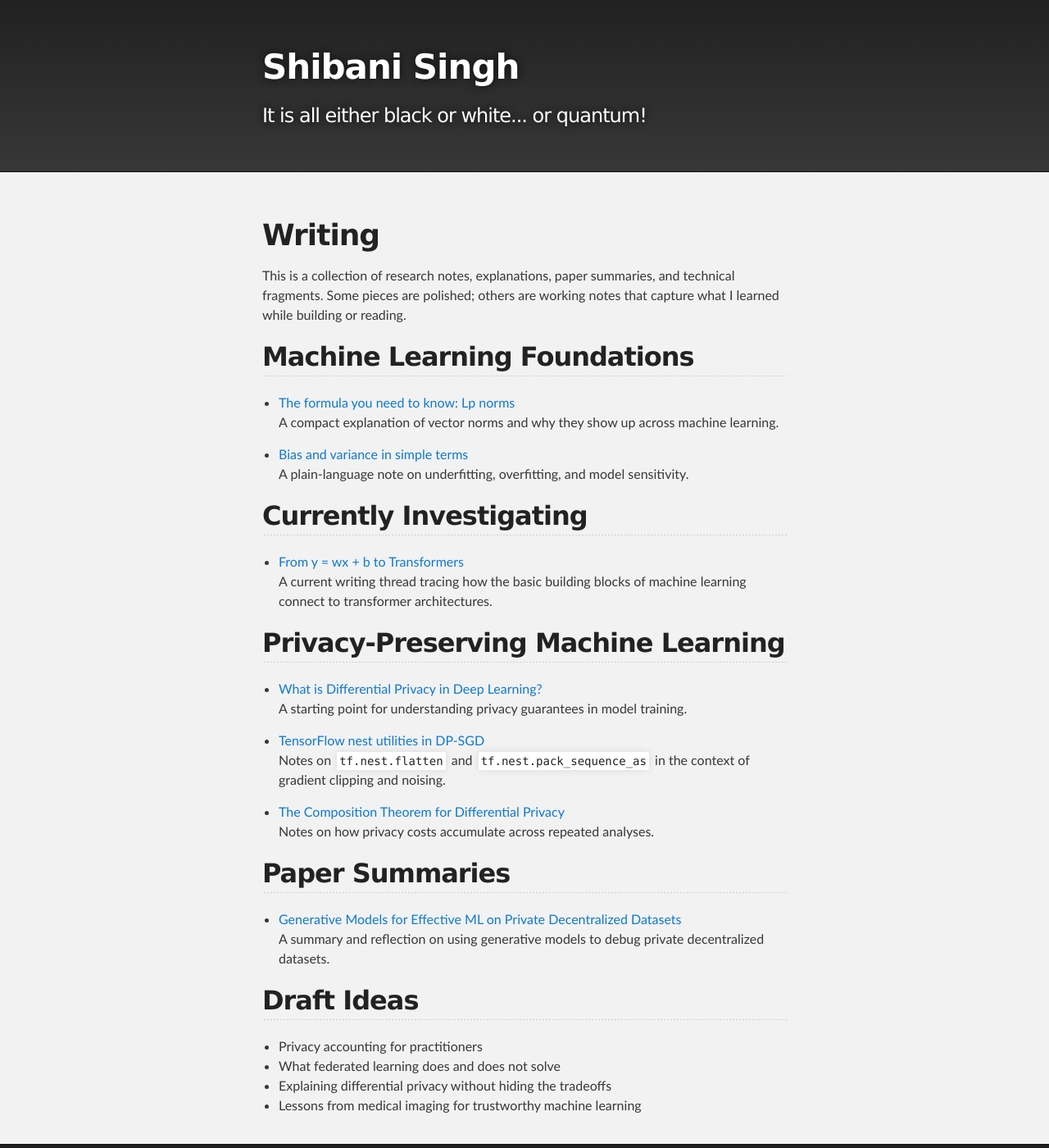
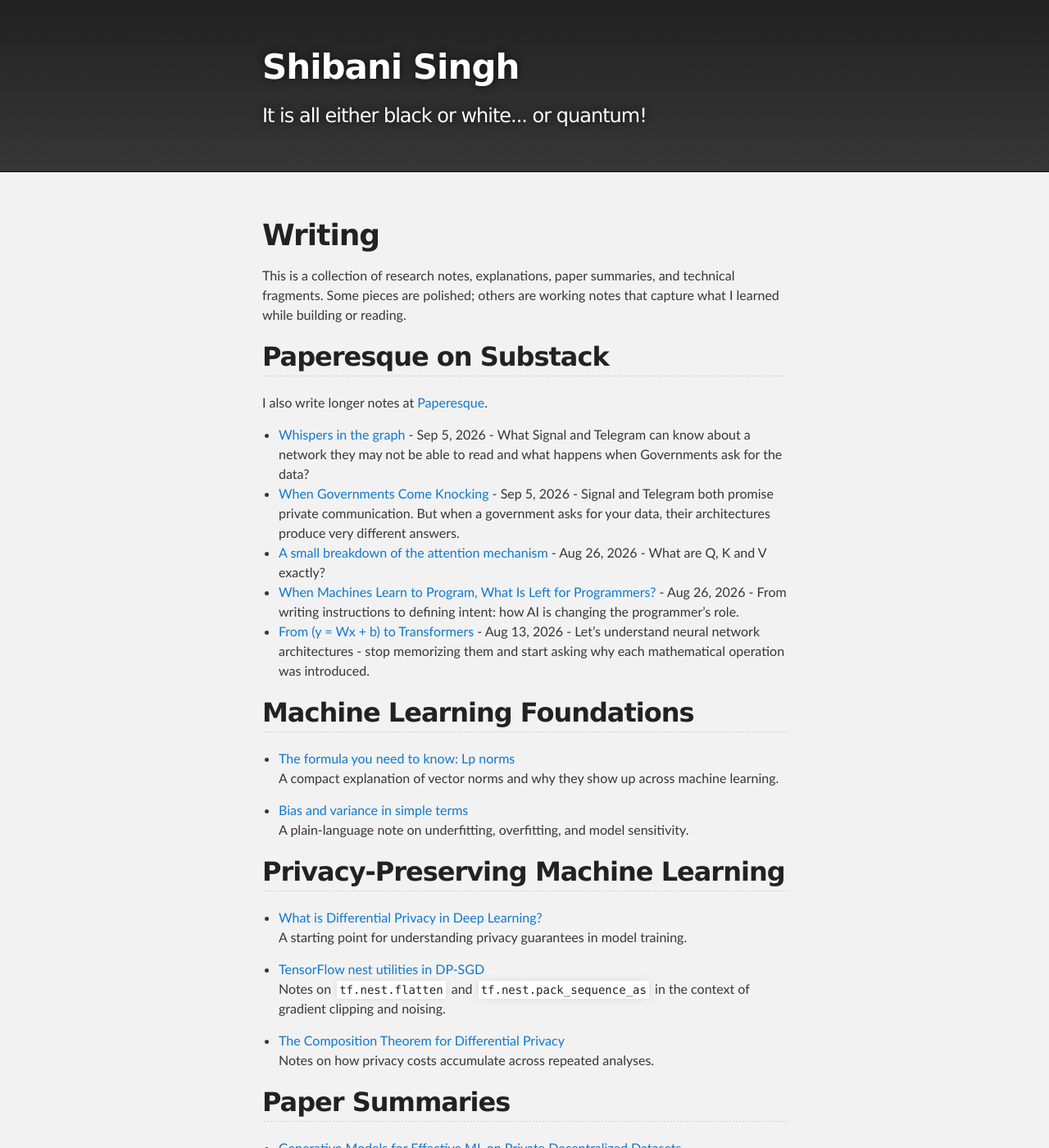
Before and after one commit to paperblack/paperblack.github.io, a Jekyll site: the page built from writing.md, in a window 1280 px wide and 1400 px high. Shown: the whole window at 82% size. Built offline with Jekyll 4.4.1, drawn with Linux system fonts in a browser that asks for light colours.

Commit message:
Update profile links and Substack sync

```diff
--- a/Gemfile
+++ b/Gemfile
@@ -1,3 +1,4 @@
 source 'https://rubygems.org'
 
 gemspec
+gem 'kramdown-parser-gfm'
--- a/writing.md
+++ b/writing.md
@@ -7,6 +7,18 @@ title: Writing
 
 This is a collection of research notes, explanations, paper summaries, and technical fragments. Some pieces are polished; others are working notes that capture what I learned while building or reading.
 
+## Paperesque on Substack
+
+I also write longer notes at [Paperesque](https://paperesque.substack.com).
+
+<!-- substack-posts:start -->
+- [Whispers in the graph](https://paperesque.substack.com/p/whispers-in-the-graph) - Sep 5, 2026 - What Signal and Telegram can know about a network they may not be able to read and what happens when Governments ask for the data?
+- [When Governments Come Knocking](https://paperesque.substack.com/p/when-governments-come-knocking) - Sep 5, 2026 - Signal and Telegram both promise private communication. But when a government asks for your data, their architectures produce very different answers.
+- [A small breakdown of the attention mechanism](https://paperesque.substack.com/p/a-small-breakdown-of-the-attention) - Aug 26, 2026 - What are Q, K and V exactly?
+- [When Machines Learn to Program, What Is Left for Programmers?](https://paperesque.substack.com/p/when-machines-learn-to-program-what) - Aug 26, 2026 - From writing instructions to defining intent: how AI is changing the programmer’s role.
+- [From (y = Wx + b) to Transformers](https://paperesque.substack.com/p/from-y-wx-b-to-transformers) - Aug 13, 2026 - Let's understand neural network architectures - stop memorizing them and start asking why each mathematical operation was introduced.
+<!-- substack-posts:end -->
+
 ## Machine Learning Foundations
 
 - [The formula you need to know: Lp norms](./norms.html)
@@ -14,11 +26,6 @@ This is a collection of research notes, explanations, paper summaries, and techn
 
 - [Bias and variance in simple terms](./bias_variance.html)
   A plain-language note on underfitting, overfitting, and model sensitivity.
-
-## Currently Investigating
-
-- [From y = wx + b to Transformers](https://paperesque.substack.com/p/from-y-wx-b-to-transformers?r=1f4h4a)
-  A current writing thread tracing how the basic building blocks of machine learning connect to transformer architectures.
 
 ## Privacy-Preserving Machine Learning
 
@@ -35,10 +42,3 @@ This is a collection of research notes, explanations, paper summaries, and techn
 
 - [Generative Models for Effective ML on Private Decentralized Datasets](./generative_models_private_decentralized_datasets.html)
   A summary and reflection on using generative models to debug private decentralized datasets.
-
-## Draft Ideas
-
-- Privacy accounting for practitioners
-- What federated learning does and does not solve
-- Explaining differential privacy without hiding the tradeoffs
-- Lessons from medical imaging for trustworthy machine learning
```
Also changed, not shown: _layouts/default.html (+8 -13 lines), index.md (+1 -0 lines), .github/workflows/update-substack-posts.yml (added), 3 other files.
